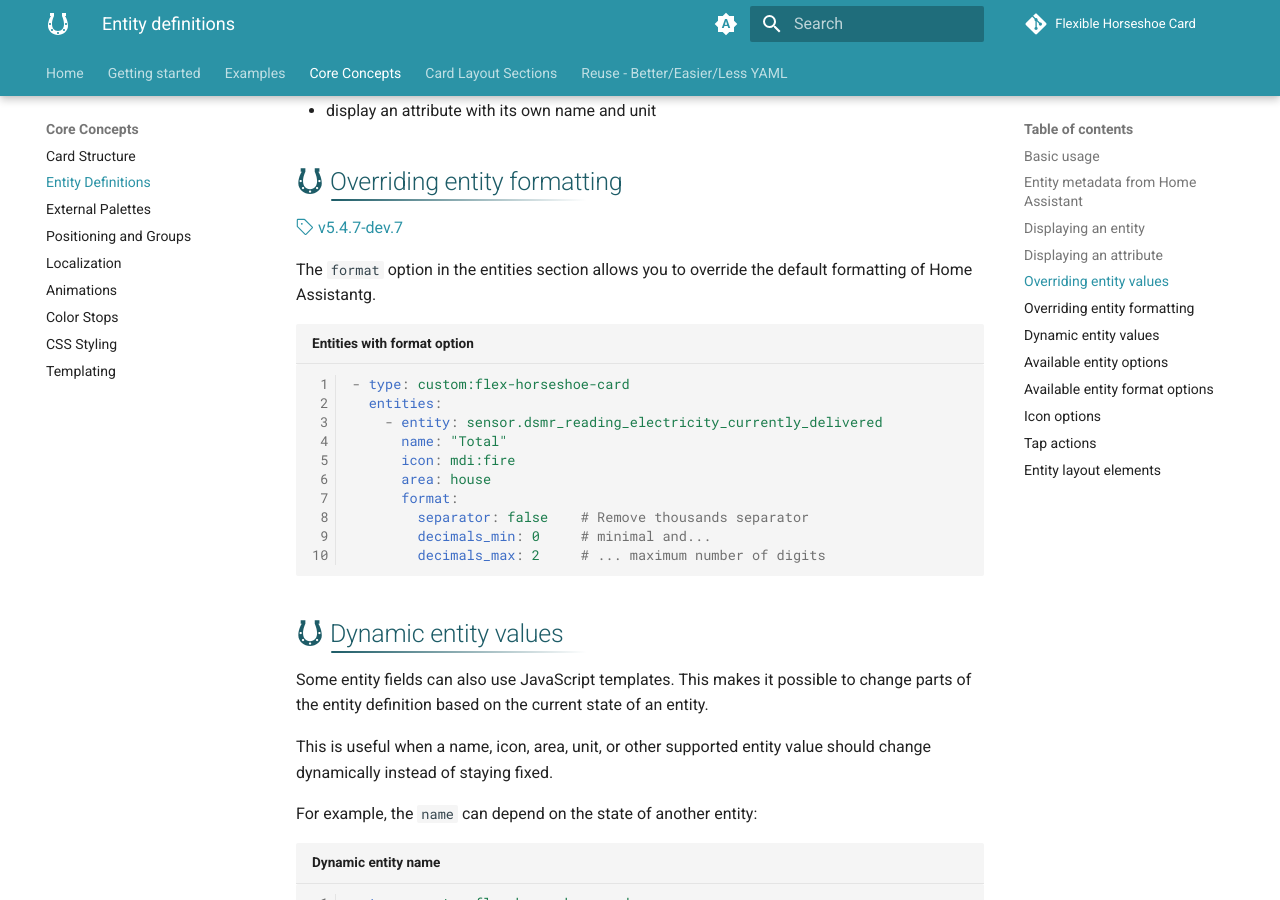
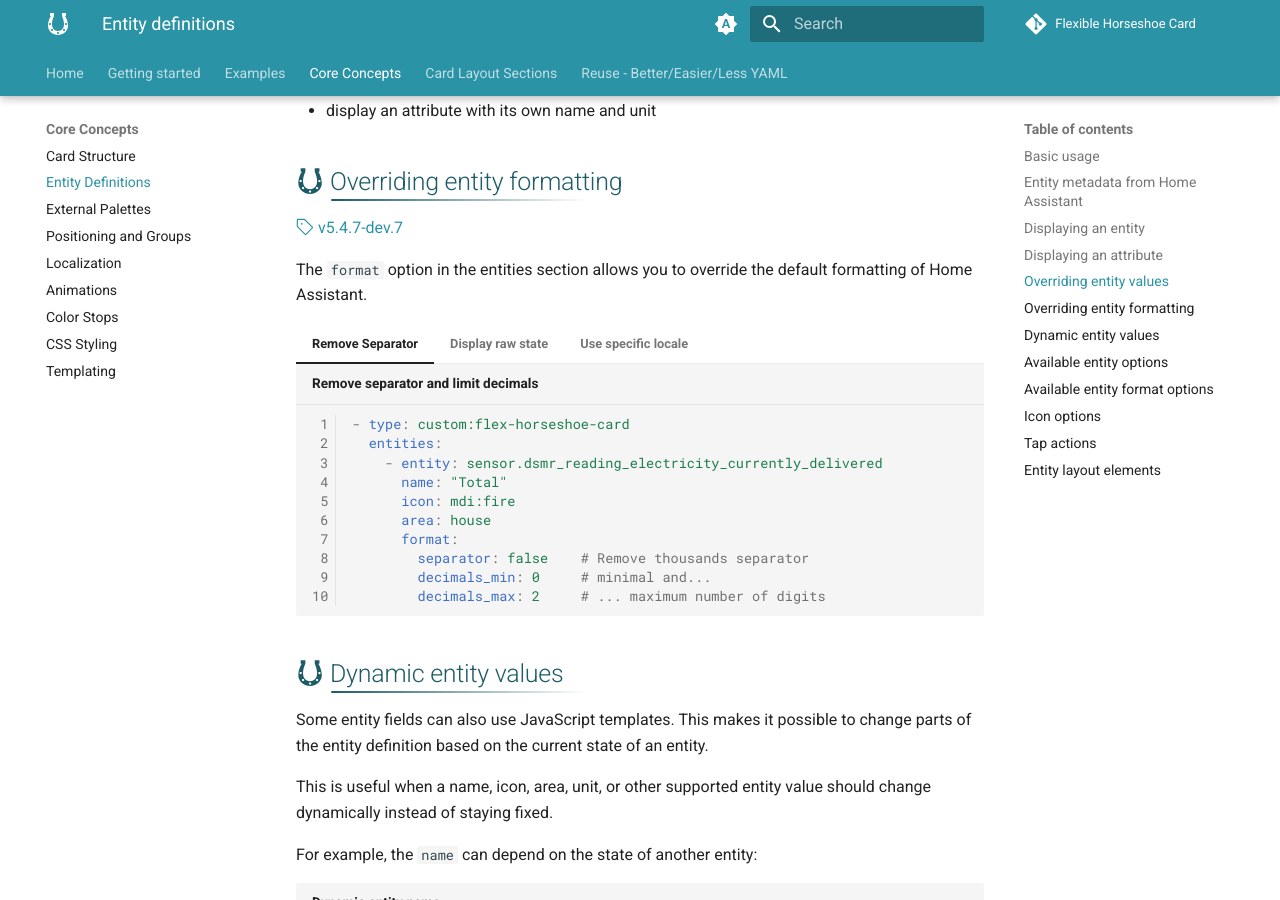
Before and after one commit to AmoebeLabs/flex-horseshoe-card, an MkDocs documentation site: the page built from docs/docs/core-concepts/entity-definitions.md, in a window 1280 px wide and 900 px high, scrolled down 3533 px. Built offline with MkDocs 1.6.1 and Material for MkDocs 9.7.7, drawn with Linux system fonts in a browser that asks for light colours; comment, search, counter and statistics services are not loaded.

Commit message:
Update entity definitions with some format examples

````diff
--- a/docs/docs/core-concepts/entity-definitions.md
+++ b/docs/docs/core-concepts/entity-definitions.md
@@ -143,20 +143,44 @@
 
 [:octicons-tag-24: v5.4.7-dev.7][github-releases]
 
-The `format` option in the entities section allows you to override the default formatting of Home Assistantg.
+The `format` option in the entities section allows you to override the default formatting of Home Assistant.
 
-```yaml title="Entities with format option" linenums="1"
-- type: custom:flex-horseshoe-card
-  entities:
-    - entity: sensor.dsmr_reading_electricity_currently_delivered
-      name: "Total"
-      icon: mdi:fire
-      area: house
-      format:
-        separator: false    # Remove thousands separator
-        decimals_min: 0     # minimal and...
-        decimals_max: 2     # ... maximum number of digits
-```
+=== "Remove Separator"
+    ```yaml title="Remove separator and limit decimals" linenums="1"
+    - type: custom:flex-horseshoe-card
+      entities:
+        - entity: sensor.dsmr_reading_electricity_currently_delivered
+          name: "Total"
+          icon: mdi:fire
+          area: house
+          format:
+            separator: false    # Remove thousands separator
+            decimals_min: 0     # minimal and...
+            decimals_max: 2     # ... maximum number of digits
+    ```
+=== "Display raw state"
+    ```yaml title="Remove separator and limit decimals" linenums="1"
+    - type: custom:flex-horseshoe-card
+      entities:
+        - entity: sensor.dsmr_reading_electricity_currently_delivered
+          name: "Total"
+          icon: mdi:fire
+          area: house
+          format:
+            raw_state_keep: true  # Keep raw state. No formatting
+            raw_state_clean: true # but remove underscores
+    ```
+=== "Use specific locale"
+    ```yaml title="Specify locale for translations and formatting" linenums="1"
+    - type: custom:flex-horseshoe-card
+      entities:
+        - entity: sensor.dsmr_reading_electricity_currently_delivered
+          name: "Total"
+          icon: mdi:fire
+          area: house
+          format:
+            locale: 'nl-NL' # Force presentation in dutch settings
+    ```
 
 
 ## :material-horseshoe: Dynamic entity values
````
